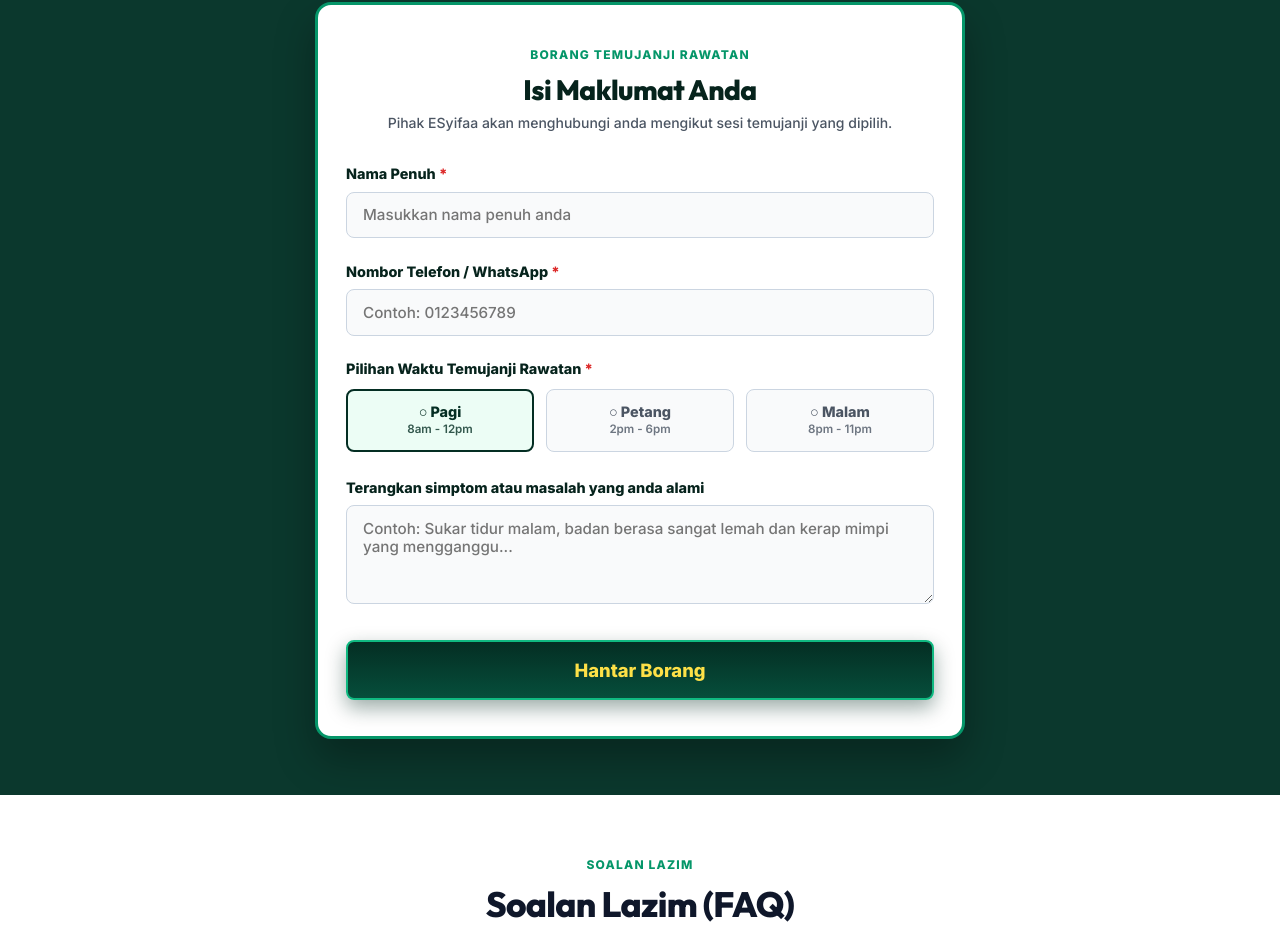
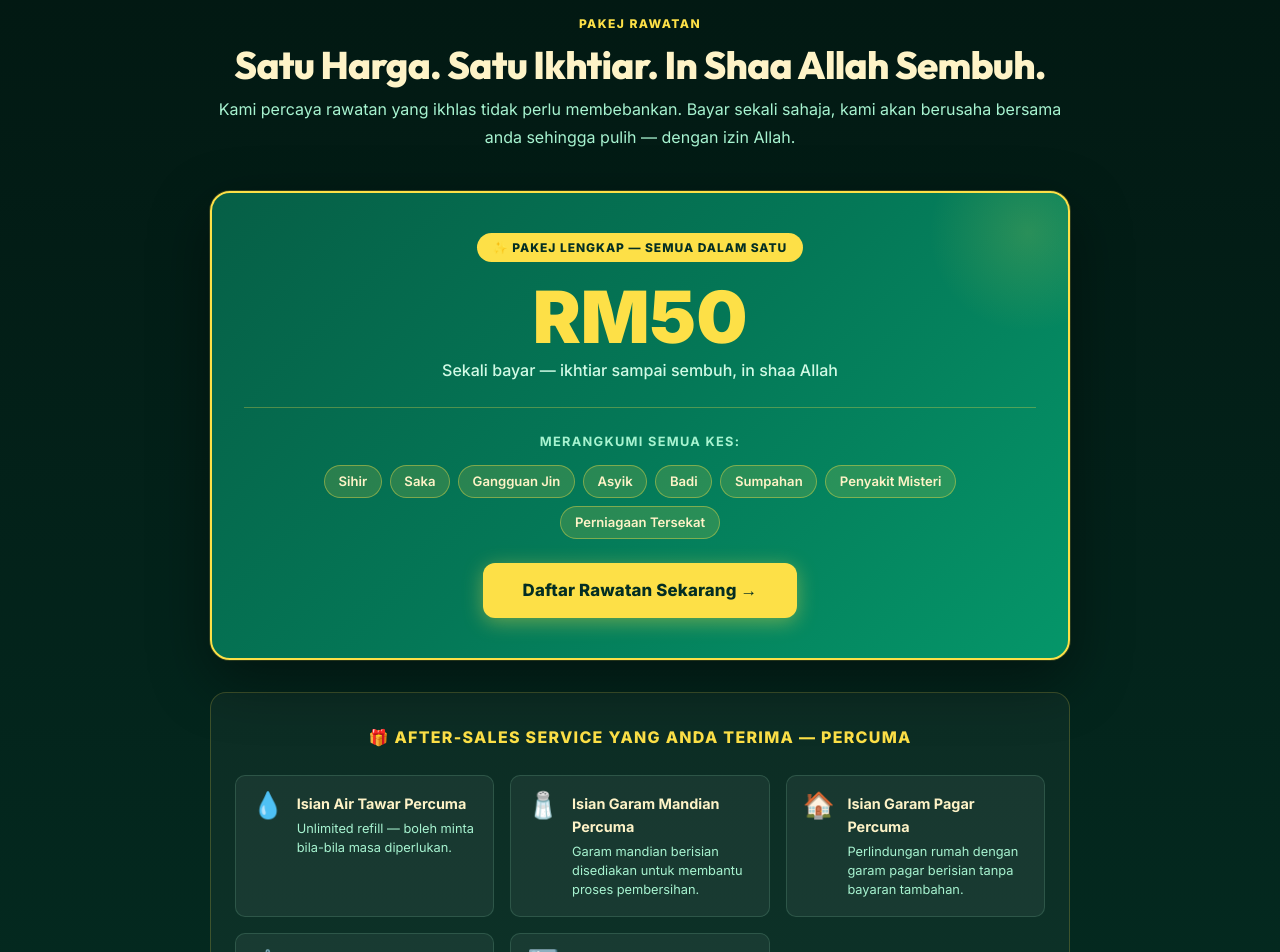
Before and after one commit to molekventure313/aura-assyifa, a Next.js app: page / in a window 1280 px wide. Shown: the part 8181-9133 px from the top of the page. Built offline with nearby package versions, Linux system fonts and the light colour scheme.

Commit message:
feat: tambah PricingSection - pakej RM50 dengan after-sales service percuma

```diff
--- a/src/app/page.js
+++ b/src/app/page.js
@@ -10,6 +10,7 @@ import MatlamatSection from '@/components/salespage/MatlamatSection';
 import ProcessSection from '@/components/salespage/ProcessSection';
 import TestimonialPart2Section from '@/components/salespage/TestimonialPart2Section';
 import CTASection from '@/components/salespage/CTASection';
+import PricingSection from '@/components/salespage/PricingSection';
 import ApplicationForm from '@/components/salespage/ApplicationForm';
 import FAQSection from '@/components/salespage/FAQSection';
 import ClosingSection from '@/components/salespage/ClosingSection';
@@ -54,6 +55,9 @@ export default function Home() {
       {/* SECTION 9: CTA & PAKEJ */}
       <CTASection />
 
+      {/* SECTION 9B: HARGA */}
+      <PricingSection />
+
       {/* SECTION 10: BORANG TEMUJANJI */}
       <ApplicationForm />
 
--- /dev/null
+++ b/src/components/salespage/PricingSection.js
@@ -0,0 +1,266 @@
+'use client';
+
+export default function PricingSection() {
+  const afterSales = [
+    {
+      icon: '💧',
+      title: 'Isian Air Tawar Percuma',
+      desc: 'Unlimited refill — boleh minta bila-bila masa diperlukan.'
+    },
+    {
+      icon: '🧂',
+      title: 'Isian Garam Mandian Percuma',
+      desc: 'Garam mandian berisian disediakan untuk membantu proses pembersihan.'
+    },
+    {
+      icon: '🏠',
+      title: 'Isian Garam Pagar Percuma',
+      desc: 'Perlindungan rumah dengan garam pagar berisian tanpa bayaran tambahan.'
+    },
+    {
+      icon: '📋',
+      title: 'Monitoring 7 Hari',
+      desc: 'Perawat kami akan pantau perkembangan pesakit selama 7 hari selepas rawatan.'
+    },
+    {
+      icon: '🔄',
+      title: 'Rawatan Susulan Percuma',
+      desc: 'Jika masih diperlukan, rawatan susulan akan diberikan tanpa kos tambahan.'
+    }
+  ];
+
+  const covered = [
+    'Sihir', 'Saka', 'Gangguan Jin', 'Asyik',
+    'Badi', 'Sumpahan', 'Penyakit Misteri', 'Perniagaan Tersekat'
+  ];
+
+  return (
+    <section
+      id="harga"
+      style={{
+        background: 'linear-gradient(180deg, #021812 0%, #042E23 100%)',
+        color: '#FFFFFF',
+        padding: '4rem 1rem',
+        fontFamily: 'var(--font-inter), -apple-system, sans-serif'
+      }}
+    >
+      <div style={{ maxWidth: '860px', margin: '0 auto', textAlign: 'center' }}>
+
+        {/* Label */}
+        <span style={{
+          fontSize: '0.75rem', fontWeight: 800, color: '#FDE047',
+          textTransform: 'uppercase', letterSpacing: '0.12em'
+        }}>
+          PAKEJ RAWATAN
+        </span>
+
+        {/* Heading */}
+        <h2 style={{
+          fontSize: 'clamp(1.6rem, 3.5vw, 2.4rem)',
+          fontWeight: 800,
+          color: '#FEF3C7',
+          marginTop: '0.4rem',
+          marginBottom: '0.5rem',
+          letterSpacing: '-0.02em'
+        }}>
+          Satu Harga. Satu Ikhtiar. In Shaa Allah Sembuh.
+        </h2>
+
+        <p style={{
+          color: '#A7F3D0', fontSize: '1rem',
+          marginBottom: '2.5rem', lineHeight: 1.7
+        }}>
+          Kami percaya rawatan yang ikhlas tidak perlu membebankan. Bayar sekali sahaja,
+          kami akan berusaha bersama anda sehingga pulih — dengan izin Allah.
+        </p>
+
+        {/* Price Card */}
+        <div style={{
+          background: 'linear-gradient(135deg, #065F46 0%, #047857 50%, #059669 100%)',
+          border: '2px solid #FDE047',
+          borderRadius: '20px',
+          padding: '2.5rem 2rem',
+          boxShadow: '0 20px 60px rgba(0,0,0,0.4), 0 0 0 1px rgba(253,224,71,0.2)',
+          marginBottom: '1.5rem',
+          position: 'relative',
+          overflow: 'hidden'
+        }}>
+          {/* Glow decoration */}
+          <div style={{
+            position: 'absolute', top: '-60px', right: '-60px',
+            width: '200px', height: '200px',
+            background: 'radial-gradient(circle, rgba(253,224,71,0.15) 0%, transparent 70%)',
+            borderRadius: '50%'
+          }} />
+
+          {/* Badge */}
+          <div style={{
+            display: 'inline-block',
+            background: '#FDE047',
+            color: '#042E23',
+            fontWeight: 800,
+            fontSize: '0.75rem',
+            padding: '0.3rem 1rem',
+            borderRadius: '999px',
+            marginBottom: '1.2rem',
+            textTransform: 'uppercase',
+            letterSpacing: '0.08em'
+          }}>
+            ✨ Pakej Lengkap — Semua Dalam Satu
+          </div>
+
+          {/* Price */}
+          <div style={{ marginBottom: '1rem' }}>
+            <span style={{
+              fontSize: 'clamp(3rem, 8vw, 4.5rem)',
+              fontWeight: 900,
+              color: '#FDE047',
+              lineHeight: 1,
+              display: 'block'
+            }}>
+              RM50
+            </span>
+            <span style={{
+              fontSize: '1rem', color: '#D1FAE5',
+              fontWeight: 500, display: 'block', marginTop: '0.3rem'
+            }}>
+              Sekali bayar — ikhtiar sampai sembuh, in shaa Allah
+            </span>
+          </div>
+
+          {/* Divider */}
+          <div style={{
+            borderTop: '1px solid rgba(253,224,71,0.3)',
+            margin: '1.5rem 0'
+          }} />
+
+          {/* Covered problems */}
+          <p style={{
+            fontSize: '0.8rem', color: '#A7F3D0', fontWeight: 700,
+            textTransform: 'uppercase', letterSpacing: '0.1em', marginBottom: '0.8rem'
+          }}>
+            Merangkumi Semua Kes:
+          </p>
+          <div style={{
+            display: 'flex', flexWrap: 'wrap',
+            gap: '0.5rem', justifyContent: 'center', marginBottom: '1.5rem'
+          }}>
+            {covered.map((item, i) => (
+              <span key={i} style={{
+                background: 'rgba(253,224,71,0.15)',
+                border: '1px solid rgba(253,224,71,0.4)',
+                color: '#FEF3C7',
+                fontSize: '0.82rem',
+                fontWeight: 600,
+                padding: '0.3rem 0.85rem',
+                borderRadius: '999px'
+              }}>
+                {item}
+              </span>
+            ))}
+          </div>
+
+          {/* CTA Button */}
+          <a
+            href="#borang"
+            style={{
+              display: 'inline-block',
+              background: '#FDE047',
+              color: '#042E23',
+              fontWeight: 800,
+              fontSize: '1.05rem',
+              padding: '0.9rem 2.5rem',
+              borderRadius: '12px',
+              textDecoration: 'none',
+              boxShadow: '0 4px 20px rgba(253,224,71,0.4)',
+              transition: 'transform 0.2s, box-shadow 0.2s',
+              letterSpacing: '0.01em'
+            }}
+            onMouseEnter={e => {
+              e.currentTarget.style.transform = 'translateY(-2px)';
+              e.currentTarget.style.boxShadow = '0 8px 30px rgba(253,224,71,0.5)';
+            }}
+            onMouseLeave={e => {
+              e.currentTarget.style.transform = 'translateY(0)';
+              e.currentTarget.style.boxShadow = '0 4px 20px rgba(253,224,71,0.4)';
+            }}
+          >
+            Daftar Rawatan Sekarang →
+          </a>
+        </div>
+
+        {/* After-sales services */}
+        <div style={{
+          background: 'rgba(255,255,255,0.04)',
+          border: '1px solid rgba(253,224,71,0.2)',
+          borderRadius: '16px',
+          padding: '2rem 1.5rem',
+          marginTop: '2rem',
+          textAlign: 'left'
+        }}>
+          <p style={{
+            textAlign: 'center',
+            fontWeight: 800,
+            fontSize: '1rem',
+            color: '#FDE047',
+            marginBottom: '1.5rem',
+            textTransform: 'uppercase',
+            letterSpacing: '0.08em'
+          }}>
+            🎁 After-Sales Service Yang Anda Terima — Percuma
+          </p>
+
+          <div style={{
+            display: 'grid',
+            gridTemplateColumns: 'repeat(auto-fit, minmax(240px, 1fr))',
+            gap: '1rem'
+          }}>
+            {afterSales.map((s, i) => (
+              <div key={i} style={{
+                display: 'flex',
+                alignItems: 'flex-start',
+                gap: '0.8rem',
+                background: 'rgba(255,255,255,0.05)',
+                border: '1px solid rgba(167,243,208,0.15)',
+                borderRadius: '10px',
+                padding: '1rem'
+              }}>
+                <span style={{ fontSize: '1.6rem', lineHeight: 1, flexShrink: 0 }}>{s.icon}</span>
+                <div>
+                  <p style={{
+                    margin: '0 0 0.25rem 0',
+                    fontWeight: 700,
+                    fontSize: '0.9rem',
+                    color: '#FEF3C7'
+                  }}>
+                    {s.title}
+                  </p>
+                  <p style={{
+                    margin: 0,
+                    fontSize: '0.8rem',
+                    color: '#A7F3D0',
+                    lineHeight: 1.5
+                  }}>
+                    {s.desc}
+                  </p>
+                </div>
+              </div>
+            ))}
+          </div>
+        </div>
+
+        {/* Trust line */}
+        <p style={{
+          marginTop: '1.8rem',
+          fontSize: '0.9rem',
+          color: '#6EE7B7',
+          lineHeight: 1.7,
+          fontStyle: 'italic'
+        }}>
+          "Sekali bayar, kami akan terus berikhtiar bersama anda sehingga sembuh — dengan izin dan rahmat Allah SWT."
+        </p>
+
+      </div>
+    </section>
+  );
+}
```
